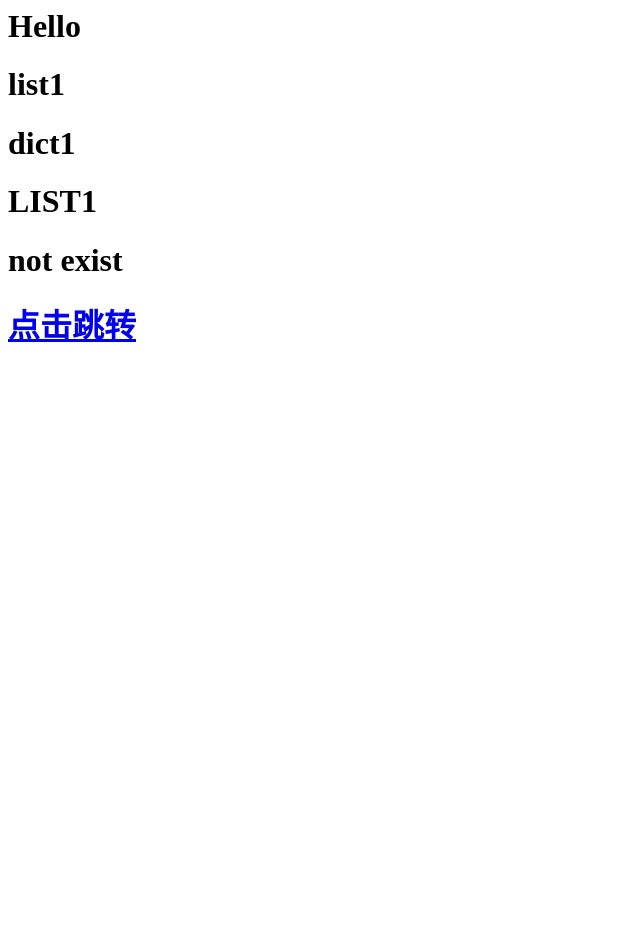
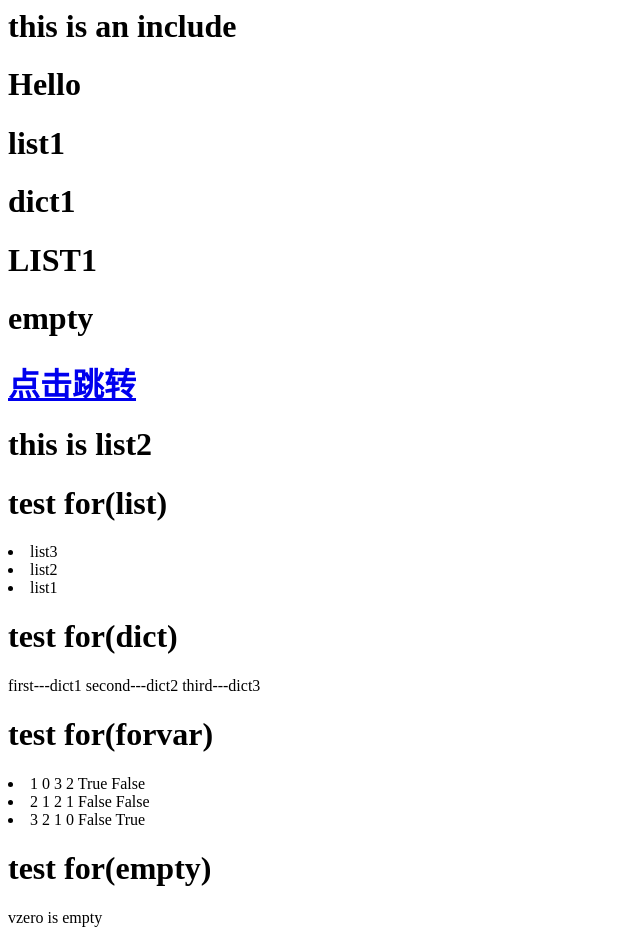
Before and after one commit to ali88z/dj2020, a Django app: page /runoob/ in a window 1280 px wide. Shown: the whole page, without its empty margins (0-640 px from the left). Before the commit the page ends 342 px from the top, so only its background shows below. Run offline with Django 3.2, Linux system fonts and the light colour scheme.

Commit message:
template test 1
https://www.runoob.com/django/django-template.html

```diff
--- /dev/null
+++ b/templates/inclu.html
@@ -0,0 +1 @@
+<h1> this is an include </h1>
--- a/templates/runoob.html
+++ b/templates/runoob.html
@@ -1,7 +1,46 @@
+{% include "inclu.html" %}
 <h1> {{ hello }} </h1>
 <h1> {{ list.0 }} </h1>
 <h1> {{ dict.first }} </h1>
 <h1> {{ list | first | upper }} </h1>
 {# 有哪些过滤器？ zjwcheck #}
-<h1> {{ vzero | default:'not exist' }} </h1>
+<h1> {{ vzero | default:'empty' }} </h1>
 <h1> {{ view_str | safe }} </h1>
+{# ifequal/ifnotequal 标签 与 if 有什么区别？  zjwcheck #}
+<h1>
+    {% if list.1 == 'list2' %}
+        this is list2
+    {% elif list.1 == 'list3' %}
+        this is list3
+    {% else %}
+        this is not list2
+    {% endif %}
+</h1>
+<h1> test for(list) </h1>
+    {% for x in list reversed %}
+    <li> {{x}} </li>
+    {% endfor %}
+
+<h1> test for(dict) </h1>
+    {% for i,j in dict.items %}
+    {{ i }}---{{ j }}
+    {% endfor %}
+
+<h1> test for(forvar) </h1>
+{% for i in list %}
+<li>
+	{{ forloop.counter }}
+	{{ forloop.counter0 }}
+	{{ forloop.revcounter }}
+	{{ forloop.revcounter0 }}
+	{{ forloop.first }}
+	{{ forloop.last }}
+</li>
+{% endfor %}
+
+<h1> test for(empty) </h1>
+    {% for i,j in vzero.items %}
+    {{ i }}---{{ j }}
+	{% empty %}
+		vzero is empty
+    {% endfor %}
--- a/testproj/views.py
+++ b/testproj/views.py
@@ -21,4 +21,4 @@ def runoob(req):
     views_str = "<a href='https://www.runoob.com/'>点击跳转</a>"
     #return render(req, 'runoob.html', context)
     #return render(req, 'runoob.html', {'hello':'Hello'})
-    return render(req, 'runoob.html', {'hello':'Hello', 'list':viewlist, 'dict':viewdict, 'vzero':0, 'view_str':views_str})
+    return render(req, 'runoob.html', {'hello':'Hello', 'list':viewlist, 'dict':viewdict, 'vzero':[], 'view_str':views_str})
```
